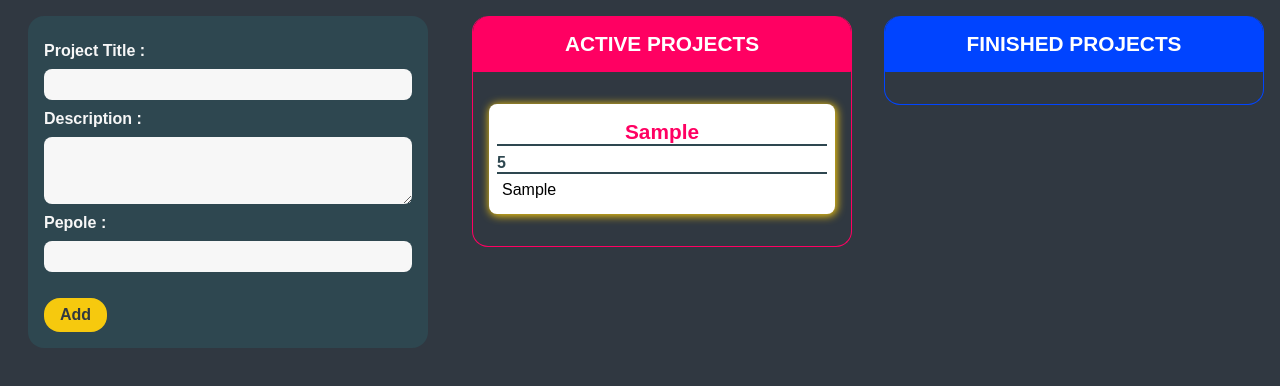
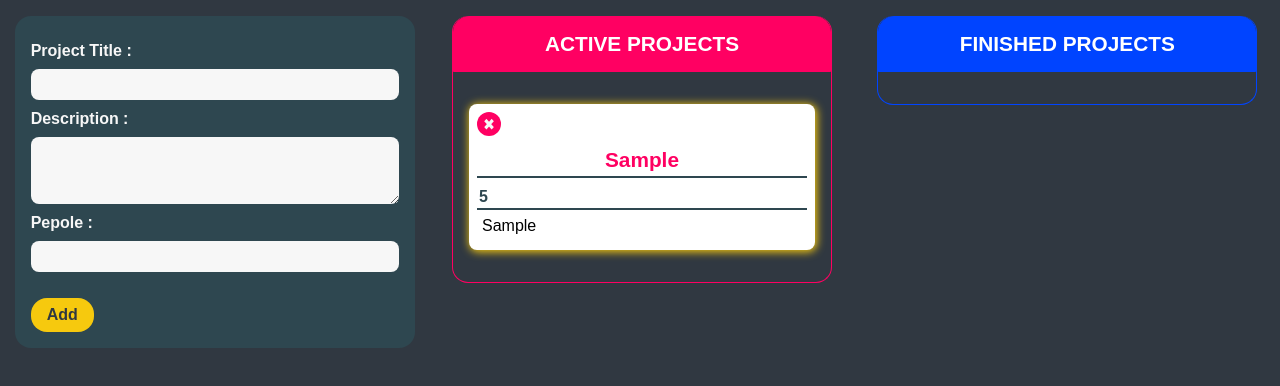
Before and after one commit to RaminMajidi/todo-app-typescript, a website with bundled scripts: page index.html in a window 1280 px wide. Both pictures are taken after typing "Sample", "Sample", "5" into the empty fields and a click on the button "Add". Built offline with nearby package versions, Linux system fonts and the light colour scheme.

Commit message:
Completing the storage section and deleting items

```diff
--- a/app.css
+++ b/app.css
@@ -23,14 +23,17 @@
 
 
   #app{
+    width: 100%;
+    max-width: 1400px;
     display: flex;
-    justify-content: space-evenly;
+    justify-content: space-around;
     align-items: start;
+    margin: auto;
   }
   #user-input {
     width: 96%;
     max-width:400px;
-    margin: 1rem auto;
+    margin: 1rem .5rem;
     padding: 1rem;
     background:var(--color-night);
     border-radius: 1rem;
@@ -149,6 +152,7 @@
     border-bottom: 2px solid var(--color-night);
     color: var(--color-red);
     margin: 0.5rem 0;
+    padding: 4px;
   }
 
   #finished-projects li h2 {
@@ -159,6 +163,7 @@
     border-bottom: 2px solid var(--color-night);
     color:var(--color-night);
     font-size: 1rem;
+    padding: 2px;
   }
 
   .projects li p {
@@ -166,16 +171,28 @@
     padding: 5px;
     word-wrap: break-word;
   }
+  .projects .btn-delete{
+    display:flex;
+    text-align: center;
+    justify-content: center;
+    align-items: center;
+    width:1.5rem;
+    height:1.5rem;
+    border-radius: 50%;
+    cursor: pointer;
+    background-color: var(--color-red);
+    color: var(--color-white);
+  }
 
   .droppable {
     background: var(--color-red);
-    opacity: .5;
+    opacity: .7;
     transition: all .3s ease-in-out;
   }
 
   #finished-projects .droppable {
     background: var(--color-blue);
-    opacity:.5;
+    opacity:.7;
   }
 
 
--- a/index.html
+++ b/index.html
@@ -36,6 +36,7 @@
 
       <template id="single-project">
         <li draggable="true">
+          <span title="Delete" class="btn-delete">&#10006;</span>
           <h2></h2>
           <h3></h3>
           <p></p>
--- a/src/Components/project-input.ts
+++ b/src/Components/project-input.ts
@@ -69,7 +69,6 @@ import { Component } from "./base-component.js";
                 projectState.addProject(title, desc, pepole);
                 this.clearInputs();
             }
-            console.log(this.titleInputElement.value);
         }
 
          configure() {
--- a/src/Components/project-item.ts
+++ b/src/Components/project-item.ts
@@ -1,5 +1,6 @@
 import { Draggable } from "../models/drag-drop.js";
 import { Project } from "../models/project.js";
+import { projectState } from "../states/project-state.js";
 import { autobinder } from "../utils/autobinder.js";
 import { Component } from "./base-component.js";
 
@@ -7,12 +8,17 @@ import { Component } from "./base-component.js";
   export  class ProjectItem extends Component<HTMLUListElement,HTMLLIElement> implements Draggable{
 
         private project:Project;
+
         constructor(hostId:string , project:Project){
             super("single-project",hostId,false,project.id)
+            this.element.querySelector(".btn-delete")!.id = project.id;
             this.project = project;
             this.renderContent();
             this.configure();
         }
+
+
+
         @autobinder
          dragStartHandeler(event: DragEvent): void {
             event.dataTransfer!.setData("text/plain",this.project.id);
@@ -24,6 +30,9 @@ import { Component } from "./base-component.js";
         configure(): void {
            this.element.addEventListener("dragstart",this.dragStartHandeler)
            this.element.addEventListener("dragend",this.dragEndHandeler)
+           this.element.querySelector(".btn-delete")!.addEventListener("click",()=>{
+            projectState.deleteProject(this.project.id)
+           })
         }
         renderContent(): void {
             this.element.querySelector("h2")!.textContent = this.project.title;
--- a/src/app.ts
+++ b/src/app.ts
@@ -1,5 +1,11 @@
 import { ProjectInput } from "./Components/project-input.js";
 import { ProjectList } from "./Components/project-list.js";
+import { projectState } from "./states/project-state.js";
+
+
+window.addEventListener("load",()=>{
+   projectState.updateListeners();
+})
 
  new ProjectInput();
  new ProjectList("active");
--- a/src/states/project-state.ts
+++ b/src/states/project-state.ts
@@ -10,8 +10,7 @@ import { Project, ProjectStatus } from "../models/project.js";
     }
 
     class ProjectState extends State<Project> {
-
-        private projects: Project[] = [];
+        private projects: Project[] = localStorage.getItem("projects") ? JSON.parse(localStorage.getItem("projects") || "") : [];
         private static instanse: ProjectState;
         private constructor() {
             super()
@@ -25,6 +24,7 @@ import { Project, ProjectStatus } from "../models/project.js";
             return this.instanse;
         }
 
+
         addProject(title: string, description: string, numOfPepole: number) {
             const newProject = new Project(
                 Math.floor(Math.random()*1000).toString(),
@@ -34,23 +34,36 @@ import { Project, ProjectStatus } from "../models/project.js";
                 ProjectStatus.Active)
 
             this.projects.push(newProject);
+            localStorage.setItem("projects",JSON.stringify(this.projects));
             this.updateListeners();
-
         }
 
         moveProject(projectId:string,newStatus:ProjectStatus){
             const project = this.projects.find(prj => prj.id === projectId);
             if(project){
                 project.status = newStatus;
+                localStorage.setItem("projects",JSON.stringify(this.projects));
                 this.updateListeners()
             }
         }
+        deleteProject(projectId:string){
+          const result =  confirm('Are you sure to delete?')
+           if(result){
+            let newList = this.projects.filter(item=> item.id !== projectId);
+            this.projects = newList;
+            localStorage.setItem("projects",JSON.stringify(newList));
+            this.updateListeners();
+            console.log("deleted");
+           }
+        }
 
-        private updateListeners(){
+         updateListeners(){
             for (const listenerFn of this.listeners) {
                 listenerFn(this.projects.slice());
             }
         }
+
     }
 
+
    export const projectState = ProjectState.getInstance();
```
Also changed, not shown: dist/Components/project-input.js, dist/Components/project-item.js, dist/app.js, dist/states/project-state.js, 4 other files.
